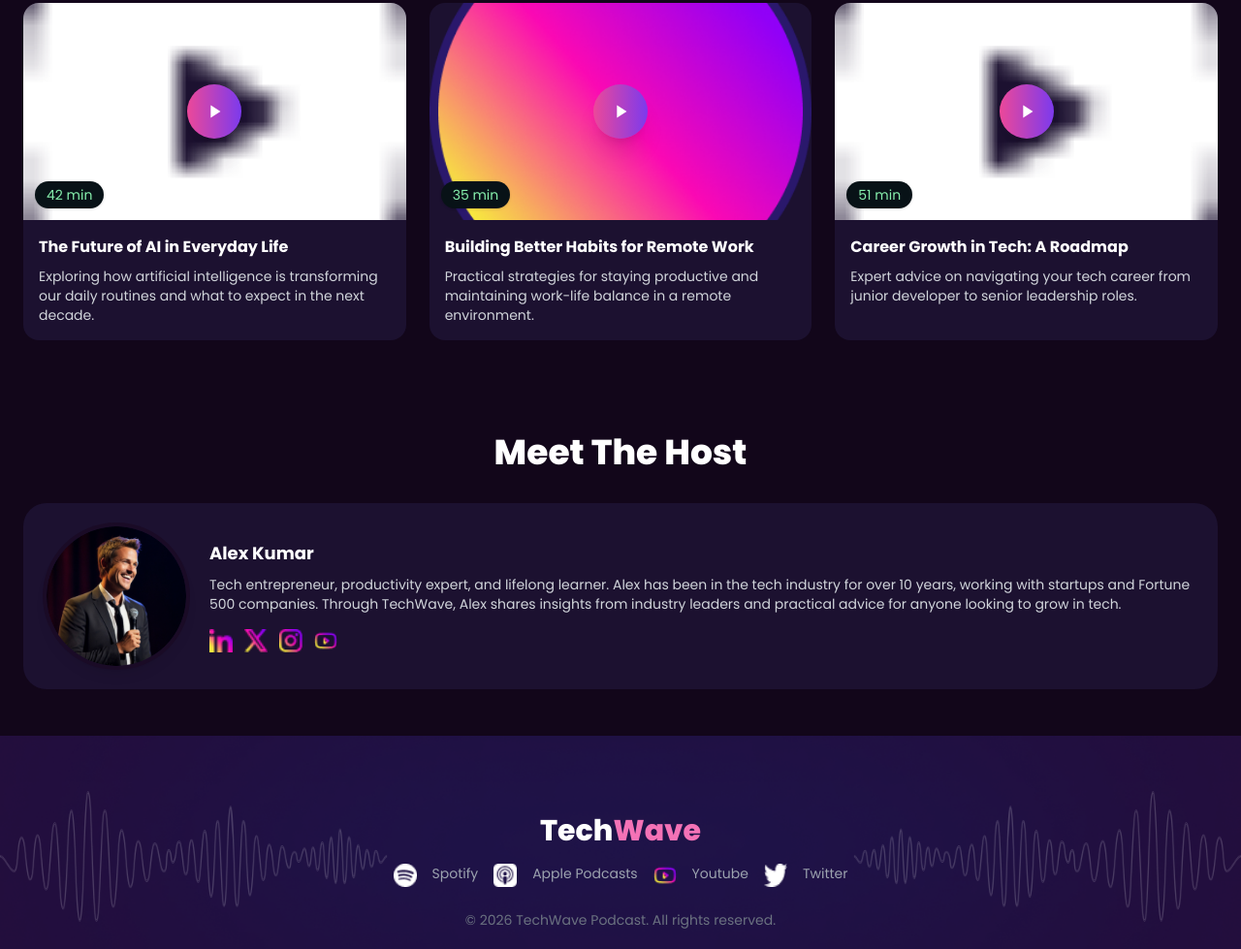
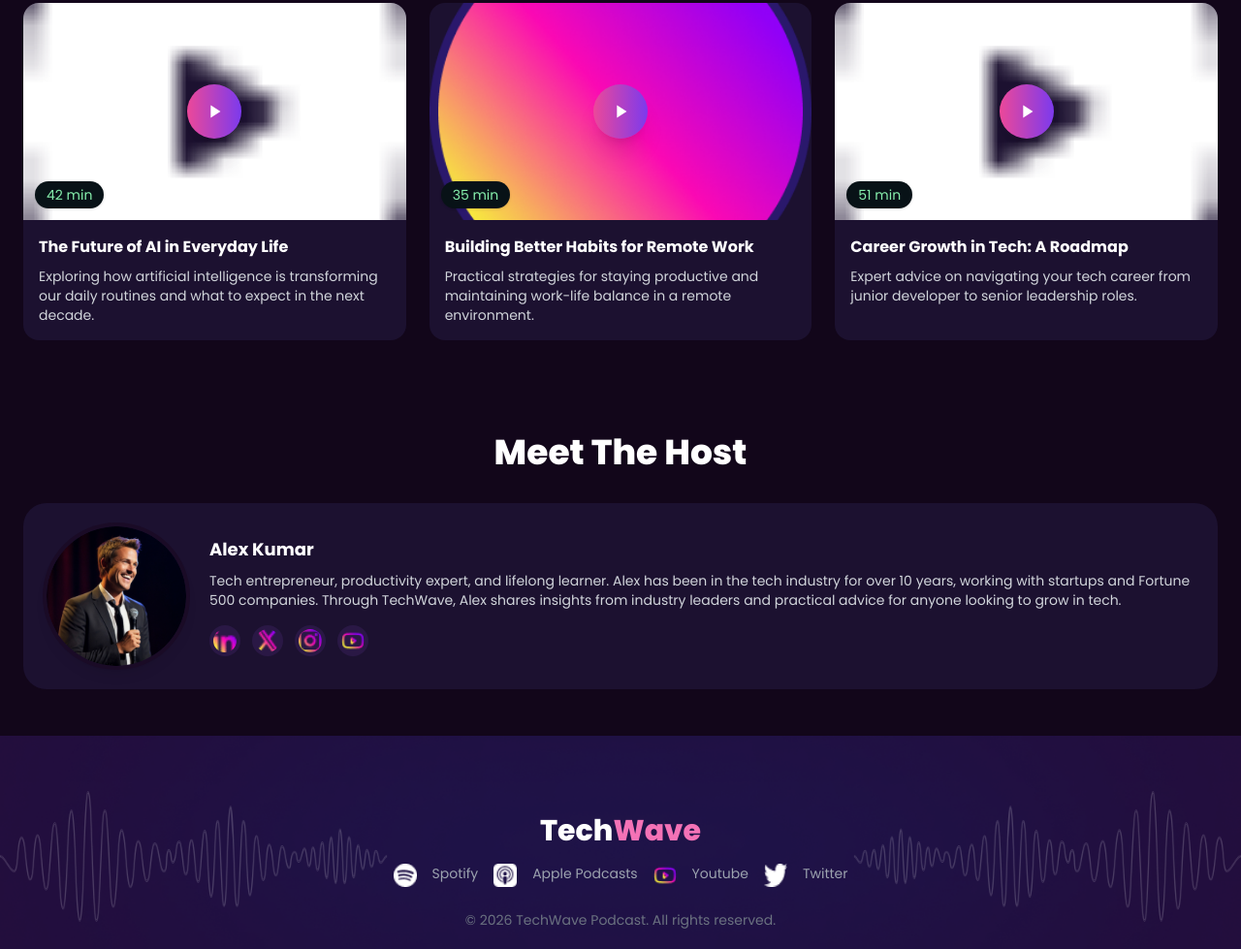
Before and after one commit to aniksarkerrudra/Assignment2, a plain HTML site: page index.html in a window 1280 px wide. Shown: the part 1989-2968 px from the top of the page at 97% size. Drawn offline with nearby package versions, Linux system fonts and the light colour scheme.

Commit message:
My Assingment 2

```diff
--- a/index.html
+++ b/index.html
@@ -236,10 +236,10 @@
     <h4 class="font-bold text-lg">Alex Kumar</h4>
     <p class="text-sm text-gray-300 mt-2">Tech entrepreneur, productivity expert, and lifelong learner. Alex has been in the tech industry for over 10 years, working with startups and Fortune 500 companies. Through TechWave, Alex shares insights from industry leaders and practical advice for anyone looking to grow in tech.</p>
     <div class="mt-4 flex gap-3">
-    <img src="assets/linkedin.png" class="w-6 h-6" />
-    <img src="assets/x.png" class="w-6 h-6" />
-    <img src="assets/instagram.png" class="w-6 h-6" />
-    <img src="assets/youtube.png" class="w-6 h-6" />
+    <img src="assets/linkedin.png" class="w-8 h-8 p-1 bg-[#2a1845] rounded-full" />
+    <img src="assets/x.png" class="w-8 h-8 p-1 bg-[#2a1845] rounded-full" />
+    <img src="assets/instagram.png" class="w-8 h-8 p-1 bg-[#2a1845] rounded-full" />
+    <img src="assets/youtube.png" class="w-8 h-8 p-1 bg-[#2a1845] rounded-full" />
     </div>
     </div>
     </div>
```
